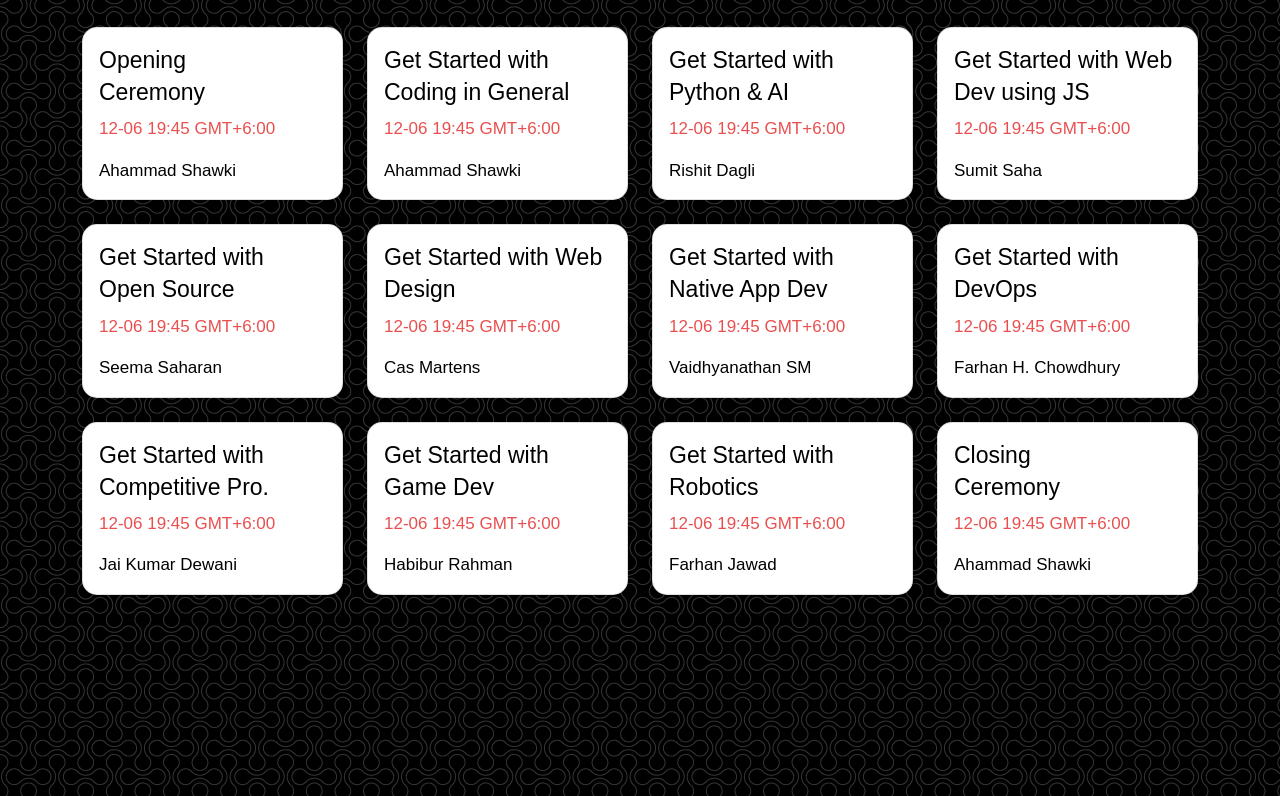
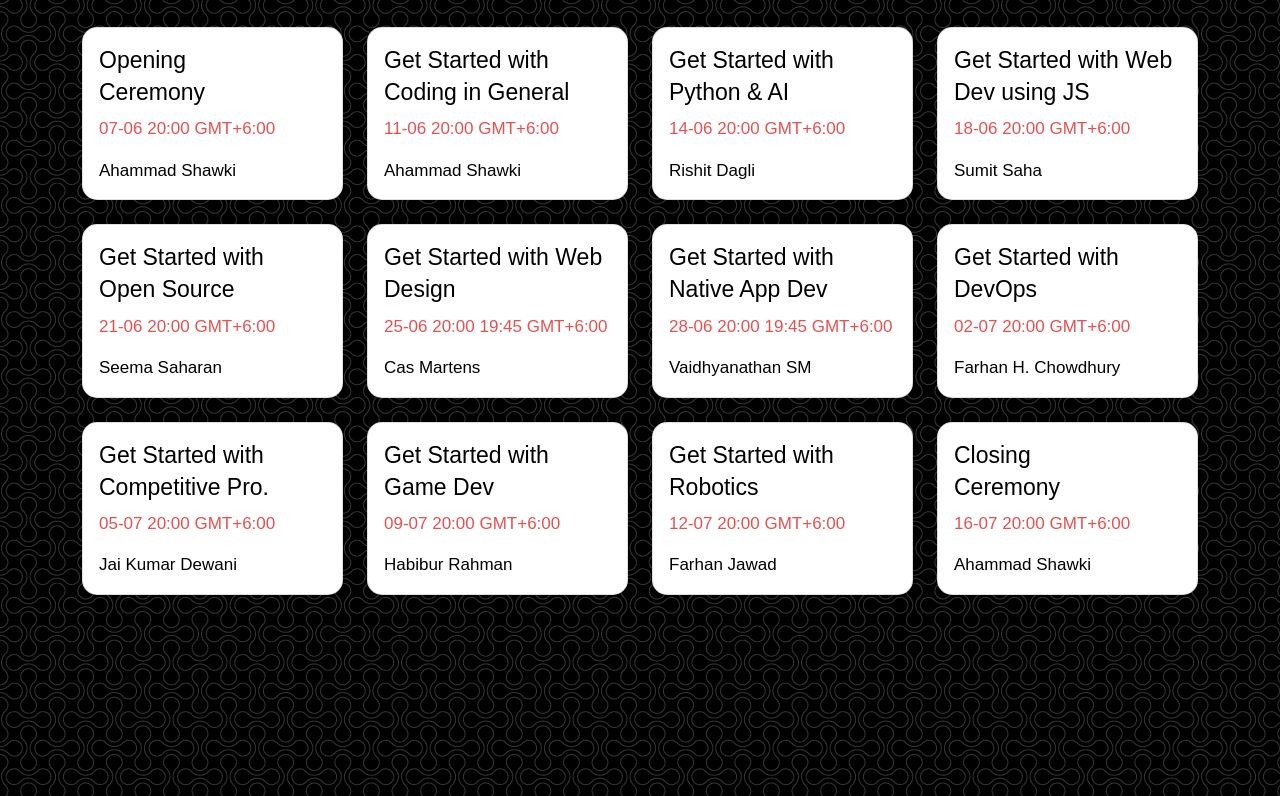
Before and after one commit to The-AS8-organization/CodeInception, a plain HTML site: page index.html in a window 1280 px wide. Shown: the part 1817-2613 px from the top of the page. Drawn offline with nearby package versions, Linux system fonts and the light colour scheme.

Commit message:
Final Code

```diff
--- a/index.html
+++ b/index.html
@@ -44,7 +44,7 @@
                 <div class="collapse navbar-collapse" id="navbarNav">
                     <ul class="navbar-nav">
                         <li class="nav-item">
-                            <a class="nav-link" target="_blank" href="#">Tutorials</a>
+                            <a class="nav-link" target="_blank" href="https://youtube.com/playlist?list=PLvmDE8y2EDt58QUEvv_ncP7_f68qEOi_-">Tutorials</a>
                         </li>
                         <li class="nav-item">
                             <a class="nav-link" href="#speaker-section">Speakers</a>
@@ -89,7 +89,6 @@
     </div>
 
     <h1 class="section-head" id="speaker-section">Meet our <span class="change-color">speakers</span></h1>
-    <!-- <div id="center-cube"><img id="cube" src="images/cube.png" alt="3d object"></div> -->
     <section id="meet-speaker">
         <article id="group-a" class="group">
             <div class="card card-speaker">
@@ -203,7 +202,7 @@
                     <div class="card mb-4">
                         <div class="card-body">
                             <h3 class="card-title large">Opening Ceremony</h3>
-                            <p class="card-text event-time">12-06 19:45 GMT+6:00</p>
+                            <p class="card-text event-time">07-06 20:00 GMT+6:00</p>
                             <p class="card-text event-speaker">Ahammad Shawki</p>
                         </div>
                     </div>
@@ -213,7 +212,7 @@
                     <div class="card mb-4">
                         <div class="card-body">
                             <h3 class="card-title">Get Started with Coding in General</h3>
-                            <p class="card-text event-time">12-06 19:45 GMT+6:00</p>
+                            <p class="card-text event-time">11-06 20:00 GMT+6:00</p>
                             <p class="card-text event-speaker">Ahammad Shawki</p>
                         </div>
                     </div>
@@ -223,7 +222,7 @@
                     <div class="card mb-4">
                         <div class="card-body">
                             <h3 class="card-title">Get Started with Python & AI</h3>
-                            <p class="card-text event-time">12-06 19:45 GMT+6:00</p>
+                            <p class="card-text event-time">14-06 20:00 GMT+6:00</p>
                             <p class="card-text event-speaker">Rishit Dagli</p>
                         </div>
                     </div>
@@ -233,7 +232,7 @@
                     <div class="card mb-4">
                         <div class="card-body">
                             <h3 class="card-title">Get Started with Web Dev using JS</h3>
-                            <p class="card-text event-time">12-06 19:45 GMT+6:00</p>
+                            <p class="card-text event-time">18-06 20:00 GMT+6:00</p>
                             <p class="card-text event-speaker">Sumit Saha</p>
                         </div>
                     </div>
@@ -245,7 +244,7 @@
                     <div class="card mb-4">
                         <div class="card-body">
                             <h3 class="card-title">Get Started with Open Source</h3>
-                            <p class="card-text event-time">12-06 19:45 GMT+6:00</p>
+                            <p class="card-text event-time">21-06 20:00 GMT+6:00</p>
                             <p class="card-text event-speaker">Seema Saharan</p>
                         </div>
                     </div>
@@ -255,7 +254,7 @@
                     <div class="card mb-4">
                         <div class="card-body">
                             <h3 class="card-title">Get Started with Web Design</h3>
-                            <p class="card-text event-time">12-06 19:45 GMT+6:00</p>
+                            <p class="card-text event-time">25-06 20:00 19:45 GMT+6:00</p>
                             <p class="card-text event-speaker">Cas Martens</p>
                         </div>
                     </div>
@@ -265,7 +264,7 @@
                     <div class="card mb-4">
                         <div class="card-body">
                             <h3 class="card-title">Get Started with Native App Dev</h3>
-                            <p class="card-text event-time">12-06 19:45 GMT+6:00</p>
+                            <p class="card-text event-time">28-06 20:00 19:45 GMT+6:00</p>
                             <p class="card-text event-speaker">Vaidhyanathan SM</p>
                         </div>
                     </div>
@@ -275,7 +274,7 @@
                     <div class="card mb-4">
                         <div class="card-body">
                             <h3 class="card-title">Get Started with DevOps</h3>
-                            <p class="card-text event-time">12-06 19:45 GMT+6:00</p>
+                            <p class="card-text event-time">02-07 20:00 GMT+6:00</p>
                             <p class="card-text event-speaker">Farhan H. Chowdhury</p>
                         </div>
                     </div>
@@ -287,7 +286,7 @@
                     <div class="card mb-4">
                         <div class="card-body">
                             <h3 class="card-title">Get Started with Competitive Pro.</h3>
-                            <p class="card-text event-time">12-06 19:45 GMT+6:00</p>
+                            <p class="card-text event-time">05-07 20:00 GMT+6:00</p>
                             <p class="card-text event-speaker">Jai Kumar Dewani</p>
                         </div>
                     </div>
@@ -297,7 +296,7 @@
                     <div class="card mb-4">
                         <div class="card-body">
                             <h3 class="card-title">Get Started with Game Dev</h3>
-                            <p class="card-text event-time">12-06 19:45 GMT+6:00</p>
+                            <p class="card-text event-time">09-07 20:00 GMT+6:00</p>
                             <p class="card-text event-speaker">Habibur Rahman</p>
                         </div>
                     </div>
@@ -307,7 +306,7 @@
                     <div class="card mb-4">
                         <div class="card-body">
                             <h3 class="card-title">Get Started with Robotics</h3>
-                            <p class="card-text event-time">12-06 19:45 GMT+6:00</p>
+                            <p class="card-text event-time">12-07 20:00 GMT+6:00</p>
                             <p class="card-text event-speaker">Farhan Jawad</p>
                         </div>
                     </div>
@@ -317,7 +316,7 @@
                     <div class="card mb-4">
                         <div class="card-body">
                             <h3 class="card-title large">Closing Ceremony</h3>
-                            <p class="card-text event-time">12-06 19:45 GMT+6:00</p>
+                            <p class="card-text event-time">16-07 20:00 GMT+6:00</p>
                             <p class="card-text event-speaker">Ahammad Shawki</p>
                         </div>
                     </div>
--- a/scss/components/_navbar.scss
+++ b/scss/components/_navbar.scss
@@ -32,10 +32,14 @@
                 display: block;
             }
         }
-    }
+
     .on {
         display: none;
     }
+    .navbar-toggler {
+        margin-left: auto;
+    }
+}
 }
 
 @media screen and (max-width:991px) {
```
Also changed, not shown: css/style.css, 1 other file.
